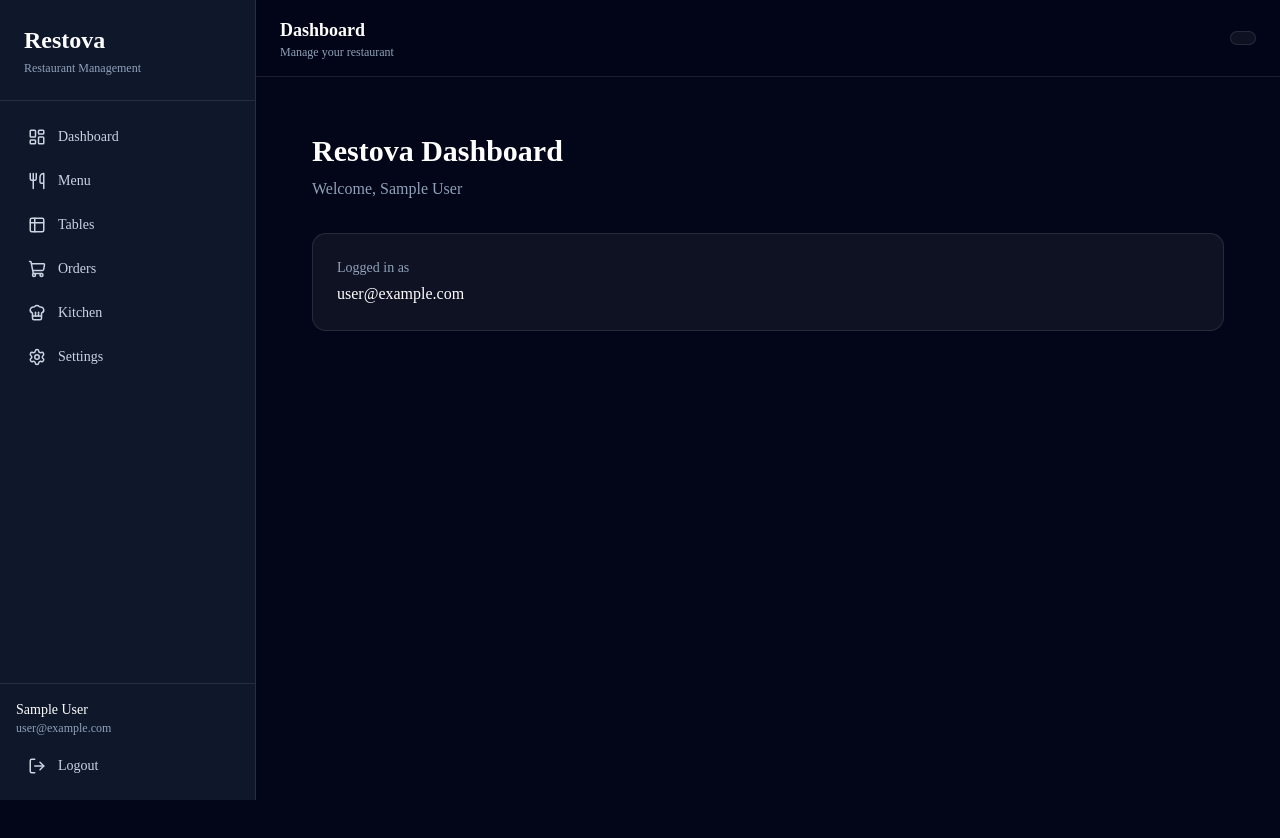
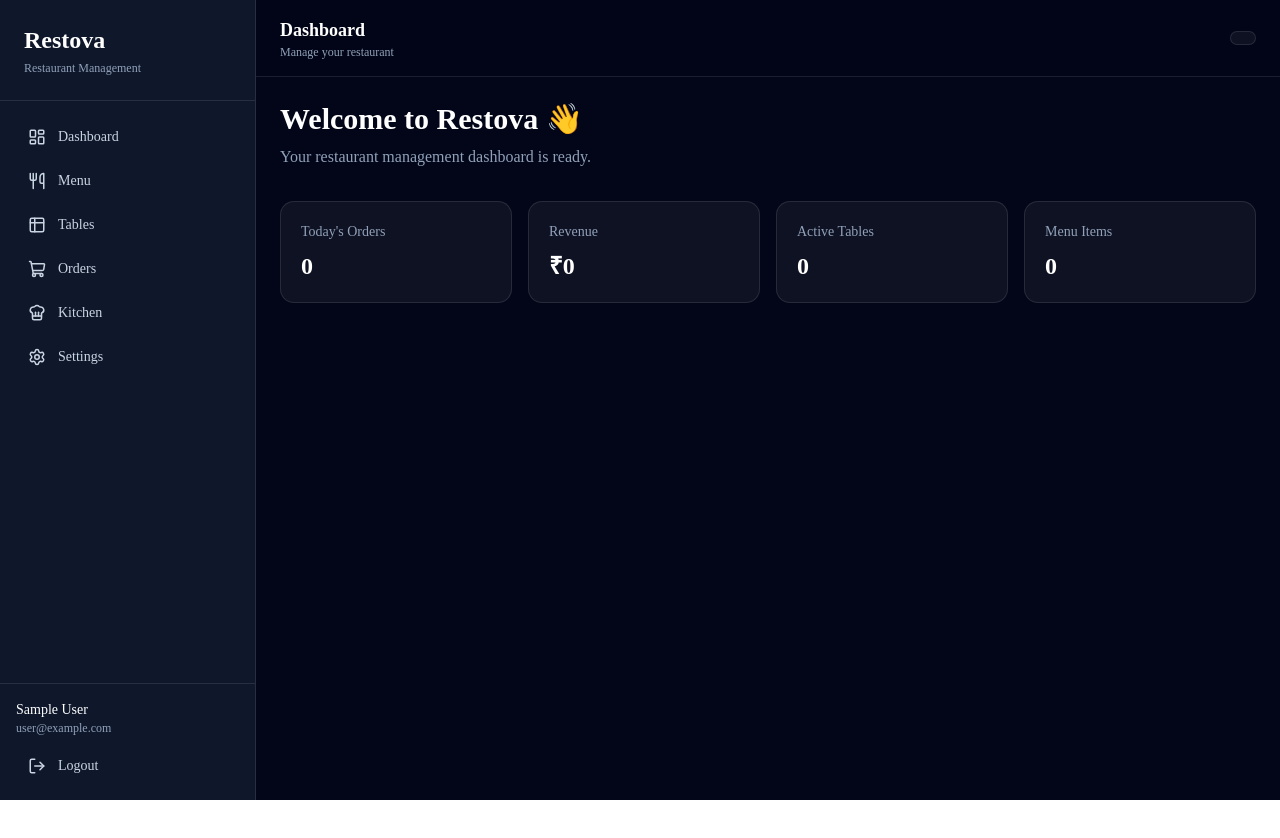
Before and after one commit to Mohammad032004/delicous, a Next.js app: page /dashboard in a window 1280 px wide. Shown: the top 838 px of the page. After the commit the page ends 800 px from the top, so only its background shows below. Built offline with nearby package versions, Linux system fonts and the light colour scheme; no server answers; sample sign-in values are in the browser's storage.

Commit message:
resturant/route.ts

```diff
--- /dev/null
+++ b/app/api/restaurant/route.ts
@@ -0,0 +1,55 @@
+import { NextResponse } from "next/server";
+import { auth } from "@/lib/auth";
+import { connectDB } from "@/lib/db";
+import Restaurant from "@/models/Restaurant";
+
+export async function GET() {
+  try {
+    const session = await auth();
+
+    if (!session?.user) {
+      return NextResponse.json(
+        { success: false, message: "Unauthorized" },
+        { status: 401 }
+      );
+    }
+
+    if (!session.user.restaurantId) {
+      return NextResponse.json(
+        { success: false, message: "Restaurant not found" },
+        { status: 404 }
+      );
+    }
+
+    await connectDB();
+
+    const restaurant = await Restaurant.findById(
+      session.user.restaurantId
+    ).lean();
+
+    if (!restaurant) {
+      return NextResponse.json(
+        { success: false, message: "Restaurant not found" },
+        { status: 404 }
+      );
+    }
+
+    return NextResponse.json({
+      success: true,
+      restaurant,
+    });
+  } catch (error) {
+    console.error("Restaurant API error:", error);
+
+    return NextResponse.json(
+      {
+        success: false,
+        message:
+          error instanceof Error
+            ? error.message
+            : "Something went wrong",
+      },
+      { status: 500 }
+    );
+  }
+}
--- a/app/dashboard/page.tsx
+++ b/app/dashboard/page.tsx
@@ -1,34 +1,36 @@
-import { auth } from "@/lib/auth";
-import { redirect } from "next/navigation";
+export default function DashboardPage() {
+  return (
+    <div>
+      <h1 className="text-3xl font-bold">Welcome to Restova 👋</h1>
 
-export default async function DashboardPage() {
-  const session = await auth();
+      <p className="mt-2 text-slate-400">
+        Your restaurant management dashboard is ready.
+      </p>
 
-  if (!session?.user) {
-    redirect("/login");
-  }
-
-  return (
-    <main className="min-h-screen bg-slate-950 p-8 text-white">
-      <div className="mx-auto max-w-6xl">
-        <h1 className="text-3xl font-bold">
-          Restova Dashboard
-        </h1>
-
-        <p className="mt-2 text-slate-400">
-          Welcome, {session.user.name}
-        </p>
-
-        <div className="mt-8 rounded-xl border border-white/10 bg-white/5 p-6">
-          <p className="text-sm text-slate-400">
-            Logged in as
-          </p>
-
-          <p className="mt-1">
-            {session.user.email}
-          </p>
-        </div>
+      <div className="mt-8 grid gap-4 sm:grid-cols-2 lg:grid-cols-4">
+        <StatCard title="Today's Orders" value="0" />
+        <StatCard title="Revenue" value="₹0" />
+        <StatCard title="Active Tables" value="0" />
+        <StatCard title="Menu Items" value="0" />
       </div>
-    </main>
+    </div>
   );
 }
+
+function StatCard({
+  title,
+  value,
+}: {
+  title: string;
+  value: string;
+}) {
+  return (
+    <div className="rounded-xl border border-white/10 bg-white/5 p-5">
+      <p className="text-sm text-slate-400">{title}</p>
+
+      <p className="mt-2 text-2xl font-bold">
+        {value}
+      </p>
+    </div>
+  );
+}
```
